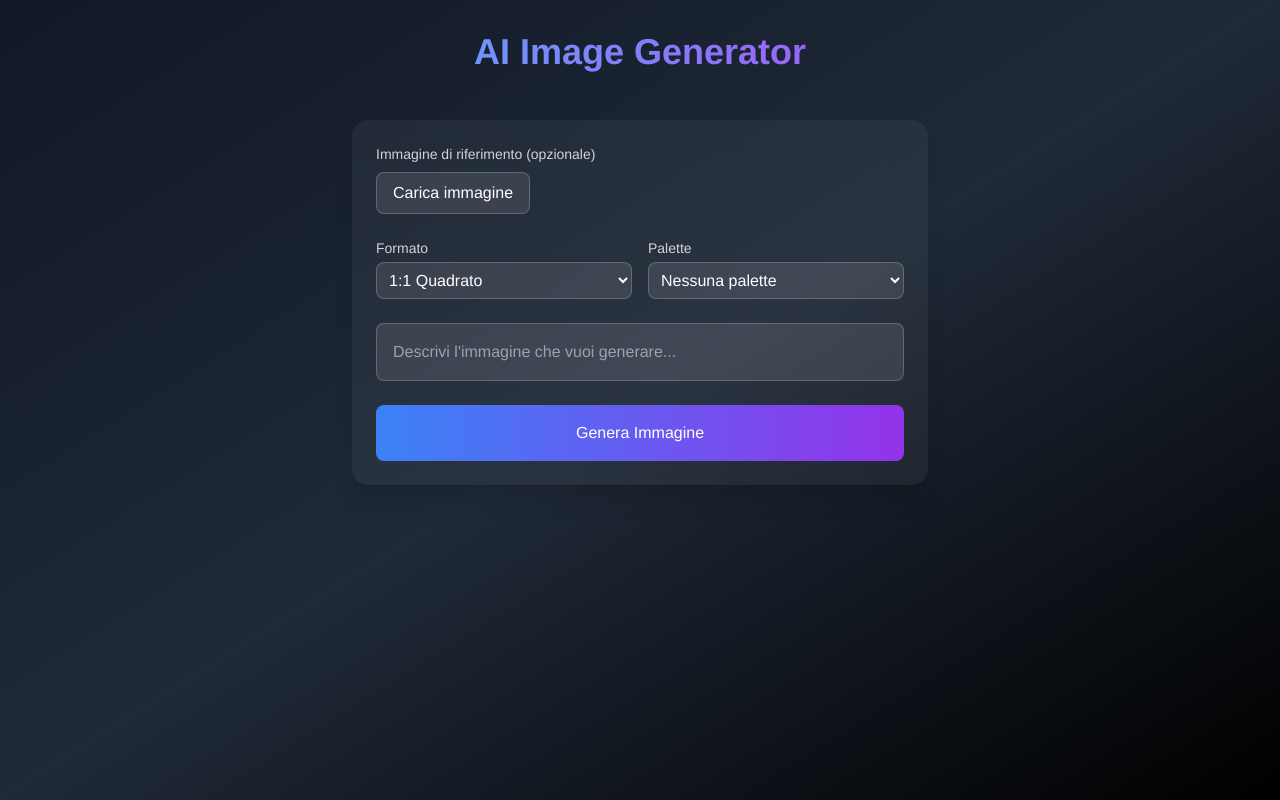
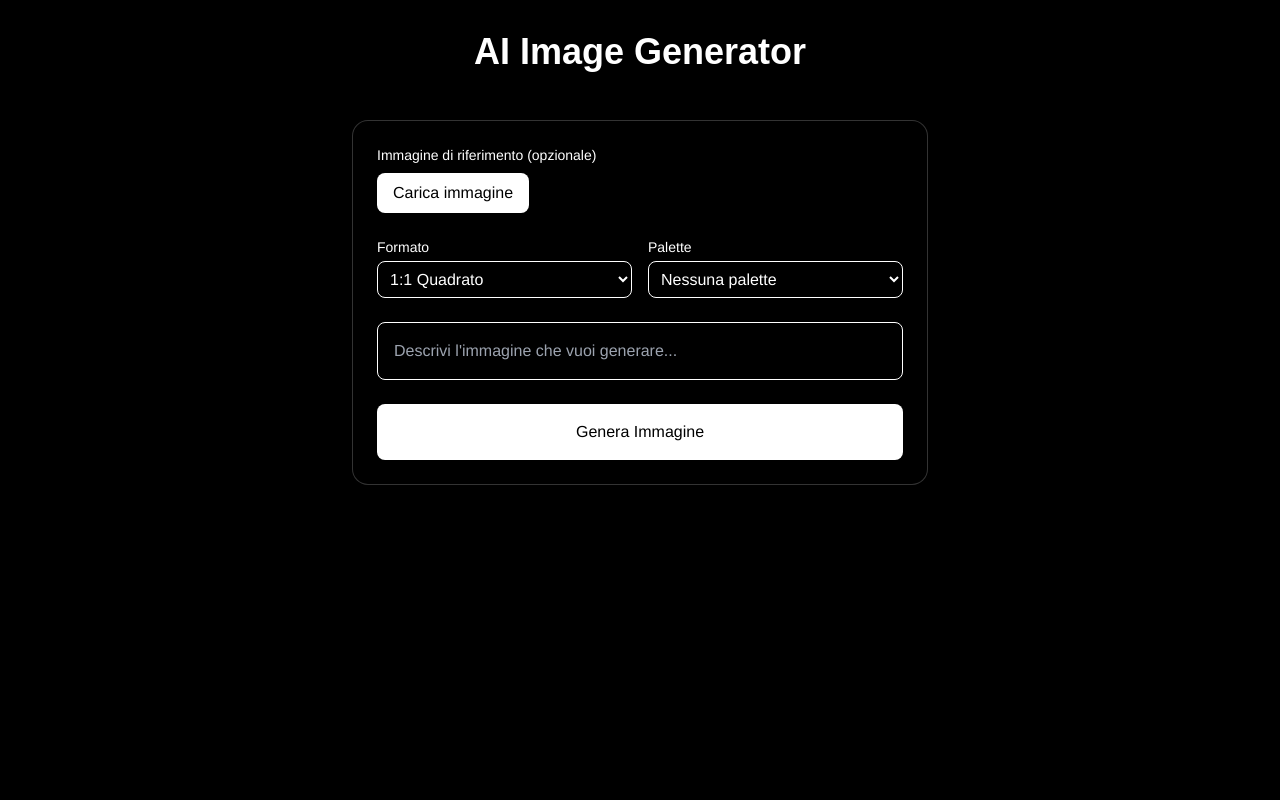
Before and after one commit to lrnzsp/imagen, a Next.js app: page / in a window 1280 px wide. Built offline with nearby package versions, Linux system fonts and the light colour scheme; a web font is replaced by a local one.

Commit message:
Update page.js

```diff
--- a/src/app/page.js
+++ b/src/app/page.js
@@ -3,7 +3,6 @@
 import { useState } from 'react';
 
 export default function Home() {
-  // Stati per l'applicazione
   const [prompt, setPrompt] = useState('');
   const [loading, setLoading] = useState(false);
   const [error, setError] = useState(null);
@@ -14,7 +13,6 @@ export default function Home() {
   const [aspectRatio, setAspectRatio] = useState('ASPECT_1_1');
   const [colorPalette, setColorPalette] = useState('');
 
-  // Costanti per i selettori
   const aspectRatioOptions = {
     'ASPECT_1_1': '1:1 Quadrato',
     'ASPECT_10_16': '10:16 Verticale',
@@ -67,7 +65,6 @@ export default function Home() {
       let res;
 
       if (imageFile) {
-        // Se c'è un'immagine, usa il remix
         const formData = new FormData();
         formData.append('image_file', imageFile);
         formData.append('prompt', prompt);
@@ -79,7 +76,6 @@ export default function Home() {
           body: formData
         });
       } else {
-        // Altrimenti usa la generazione normale
         res = await fetch('/api/generate', {
           method: 'POST',
           headers: { 'Content-Type': 'application/json' },
@@ -102,16 +98,15 @@ export default function Home() {
   }
 
   return (
-    <main className="min-h-screen bg-gradient-to-br from-gray-900 via-gray-800 to-black text-white p-8">
+    <main className="min-h-screen bg-black text-white p-8">
       <div className="max-w-xl mx-auto">
-        <h1 className="text-4xl font-bold mb-12 text-center bg-gradient-to-r from-blue-400 to-purple-500 text-transparent bg-clip-text">
+        <h1 className="text-4xl font-bold mb-12 text-center title-font">
           AI Image Generator
         </h1>
 
-        <form onSubmit={handleSubmit} className="space-y-6 backdrop-blur-lg bg-white/5 rounded-2xl p-6 shadow-xl">
-          {/* Area upload immagine */}
+        <form onSubmit={handleSubmit} className="space-y-6 bg-black border border-white/20 rounded-2xl p-6">
           <div className="space-y-2">
-            <label className="block text-sm font-medium mb-2 text-gray-300">
+            <label className="block text-sm font-medium mb-2">
               Immagine di riferimento (opzionale)
             </label>
             <div className="flex items-center gap-2">
@@ -124,7 +119,7 @@ export default function Home() {
               />
               <label
                 htmlFor="file-upload"
-                className="cursor-pointer bg-white/10 px-4 py-2 border border-white/20 rounded-lg hover:bg-white/20 transition-all duration-300"
+                className="cursor-pointer bg-white text-black px-4 py-2 rounded-lg hover:bg-gray-200 transition-all duration-300"
               >
                 Carica immagine
               </label>
@@ -132,7 +127,7 @@ export default function Home() {
                 <button
                   type="button"
                   onClick={clearImage}
-                  className="px-3 py-2 text-red-400 hover:bg-red-500/10 rounded-lg transition-all duration-300"
+                  className="px-3 py-2 text-white border border-white rounded-lg hover:bg-white/10 transition-all duration-300"
                 >
                   Rimuovi
                 </button>
@@ -143,17 +138,16 @@ export default function Home() {
                 <img
                   src={previewUrl}
                   alt="Anteprima"
-                  className="w-full max-h-48 object-contain rounded-xl border border-white/10 shadow-lg"
+                  className="w-full max-h-48 object-contain rounded-xl border border-white/20"
                 />
               </div>
             )}
           </div>
 
-          {/* Slider peso immagine e aspect ratio per remix */}
           {imageFile && (
             <div className="space-y-4">
               <div className="space-y-2">
-                <label className="block text-sm font-medium text-gray-300">
+                <label className="block text-sm font-medium">
                   Peso dell&apos;immagine: {imageWeight}%
                 </label>
                 <input
@@ -162,57 +156,56 @@ export default function Home() {
                   max="100"
                   value={imageWeight}
                   onChange={(e) => setImageWeight(parseInt(e.target.value))}
-                  className="w-full accent-blue-500"
+                  className="w-full"
                 />
               </div>
 
               <div>
-                <label className="block text-sm font-medium mb-1 text-gray-300">
+                <label className="block text-sm font-medium mb-1">
                   Formato Output
                 </label>
                 <select
                   value={aspectRatio}
                   onChange={(e) => setAspectRatio(e.target.value)}
-                  className="w-full p-2 bg-white/10 border border-white/20 rounded-lg text-white focus:ring-2 focus:ring-blue-500 focus:border-transparent transition-all duration-300"
+                  className="w-full p-2 bg-black border border-white rounded-lg text-white focus:ring-2 focus:ring-white transition-all duration-300"
                 >
                   {Object.entries(aspectRatioOptions).map(([value, label]) => (
-                    <option key={value} value={value} className="bg-gray-800">{label}</option>
+                    <option key={value} value={value} className="bg-black">{label}</option>
                   ))}
                 </select>
               </div>
             </div>
           )}
 
-          {/* Opzioni di generazione */}
           {!imageFile && (
             <div className="space-y-4">
               <div className="grid grid-cols-2 gap-4">
                 <div>
-                  <label className="block text-sm font-medium mb-1 text-gray-300">
+                  <label className="block text-sm font-medium mb-1">
                     Formato
                   </label>
                   <select
                     value={aspectRatio}
                     onChange={(e) => setAspectRatio(e.target.value)}
-                    className="w-full p-2 bg-white/10 border border-white/20 rounded-lg text-white focus:ring-2 focus:ring-blue-500 focus:border-transparent transition-all duration-300"
+                    className="w-full p-2 bg-black border border-white rounded-lg text-white focus:ring-2 focus:ring-white transition-all duration-300"
                   >
                     {Object.entries(aspectRatioOptions).map(([value, label]) => (
-                      <option key={value} value={value} className="bg-gray-800">{label}</option>
+                      <option key={value} value={value} className="bg-black">{label}</option>
                     ))}
                   </select>
                 </div>
 
                 <div>
-                  <label className="block text-sm font-medium mb-1 text-gray-300">
+                  <label className="block text-sm font-medium mb-1">
                     Palette
                   </label>
                   <select
                     value={colorPalette}
                     onChange={(e) => setColorPalette(e.target.value)}
-                    className="w-full p-2 bg-white/10 border border-white/20 rounded-lg text-white focus:ring-2 focus:ring-blue-500 focus:border-transparent transition-all duration-300"
+                    className="w-full p-2 bg-black border border-white rounded-lg text-white focus:ring-2 focus:ring-white transition-all duration-300"
                   >
                     {Object.entries(colorPalettes).map(([value, label]) => (
-                      <option key={value} value={value} className="bg-gray-800">{label}</option>
+                      <option key={value} value={value} className="bg-black">{label}</option>
                     ))}
                   </select>
                 </div>
@@ -220,14 +213,13 @@ export default function Home() {
             </div>
           )}
 
-          {/* Prompt input */}
           <div className="space-y-2">
             <input
               type="text"
               value={prompt}
               onChange={(e) => setPrompt(e.target.value)}
               placeholder="Descrivi l'immagine che vuoi generare..."
-              className="w-full p-4 bg-white/10 border border-white/20 rounded-lg text-white placeholder-gray-400 focus:ring-2 focus:ring-blue-500 focus:border-transparent transition-all duration-300"
+              className="w-full p-4 bg-black border border-white rounded-lg text-white placeholder-gray-400 focus:ring-2 focus:ring-white transition-all duration-300"
               required
             />
           </div>
@@ -235,14 +227,14 @@ export default function Home() {
           <button
             type="submit"
             disabled={loading}
-            className="w-full bg-gradient-to-r from-blue-500 to-purple-600 text-white p-4 rounded-lg font-medium
+            className="w-full bg-white text-black p-4 rounded-lg font-medium
                      disabled:opacity-50 disabled:cursor-not-allowed
-                     hover:from-blue-600 hover:to-purple-700
-                     transform transition-all duration-300 hover:scale-[1.02]"
+                     hover:bg-gray-200
+                     transform transition-all duration-300"
           >
             {loading ? (
               <span className="flex items-center justify-center">
-                <svg className="animate-spin -ml-1 mr-3 h-5 w-5 text-white" xmlns="http://www.w3.org/2000/svg" fill="none" viewBox="0 0 24 24">
+                <svg className="animate-spin -ml-1 mr-3 h-5 w-5 text-black" xmlns="http://www.w3.org/2000/svg" fill="none" viewBox="0 0 24 24">
                   <circle className="opacity-25" cx="12" cy="12" r="10" stroke="currentColor" strokeWidth="4"></circle>
                   <path className="opacity-75" fill="currentColor" d="M4 12a8 8 0 018-8V0C5.373 0 0 5.373 0 12h4zm2 5.291A7.962 7.962 0 014 12H0c0 3.042 1.135 5.824 3 7.938l3-2.647z"></path>
                 </svg>
@@ -255,17 +247,17 @@ export default function Home() {
         </form>
 
         {error && (
-          <div className="mt-6 p-4 bg-red-500/10 border border-red-500/20 text-red-400 rounded-lg">
+          <div className="mt-6 p-4 border border-red-500 text-red-500 rounded-lg">
             {error}
           </div>
         )}
 
         {imageUrl && (
-          <div className="mt-8 backdrop-blur-lg bg-white/5 rounded-2xl p-6 shadow-xl border border-white/10">
+          <div className="mt-8 bg-black border border-white/20 rounded-2xl p-6">
             <img
               src={imageUrl}
               alt="Immagine generata"
-              className="w-full rounded-lg shadow-2xl"
+              className="w-full rounded-lg"
             />
           </div>
         )}
```
